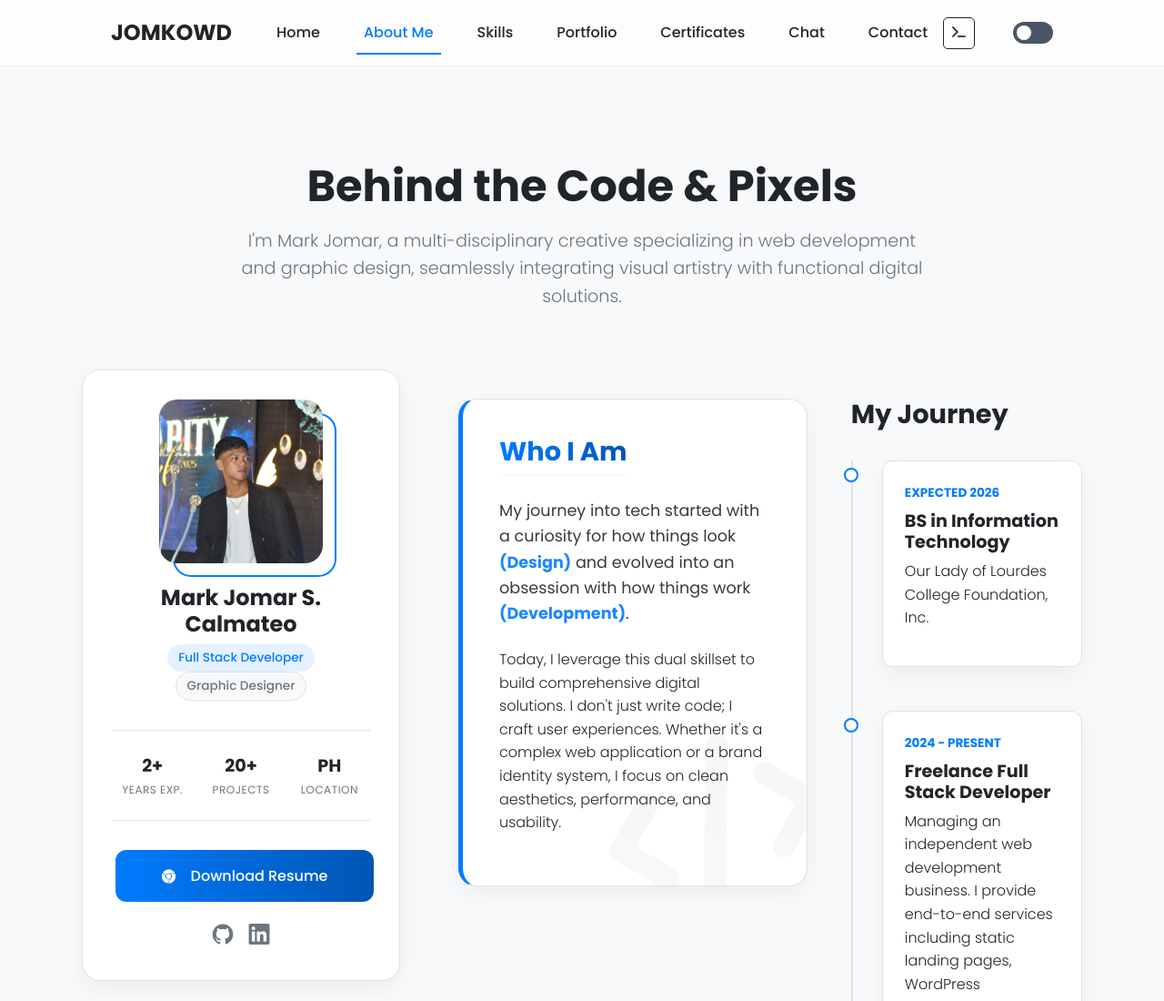
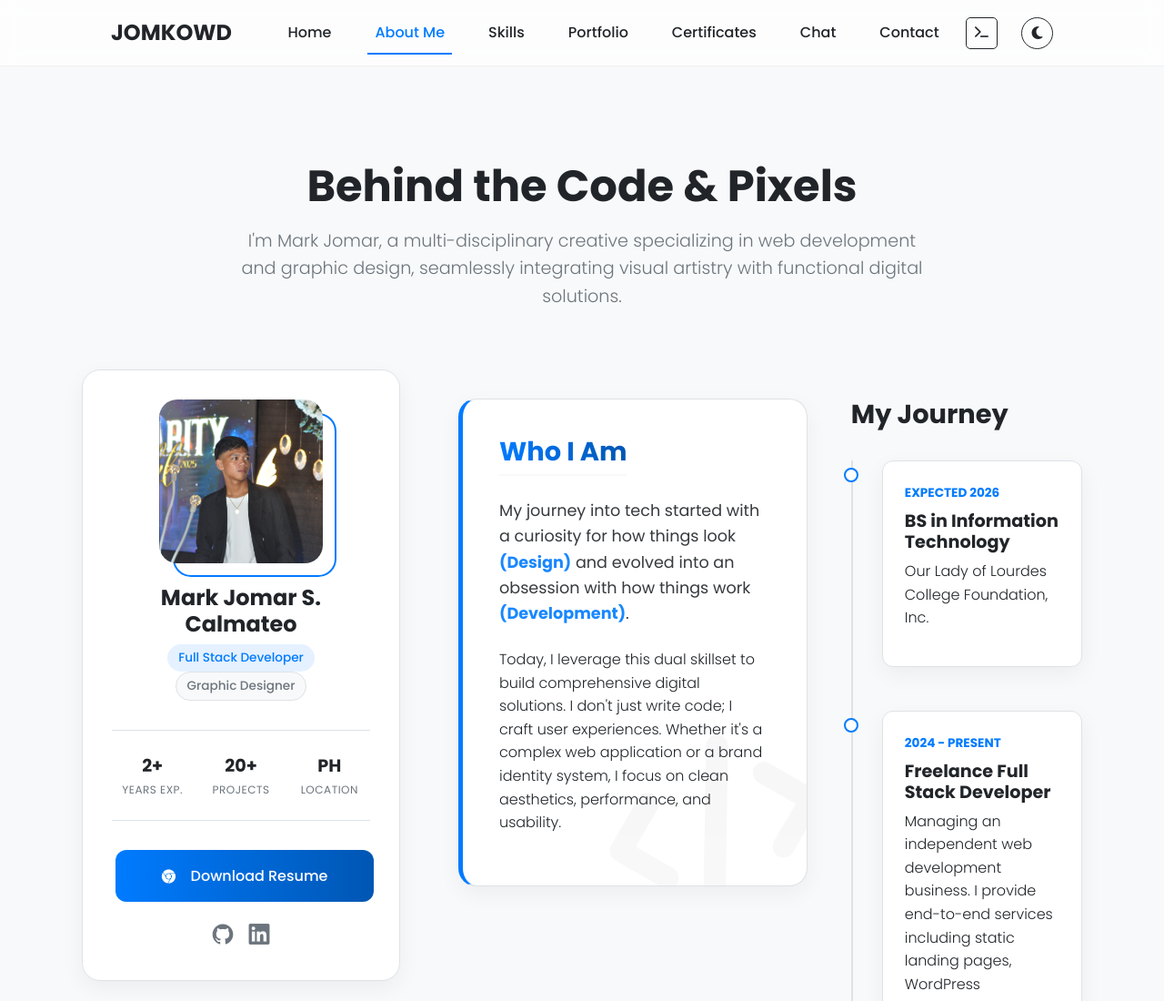
Before and after one commit to Jom-kowd/port, a plain HTML site: page about.html in a window 1280 px wide. Shown: the top 1100 px of the page at 91% size. Drawn offline with nearby package versions, Linux system fonts and the light colour scheme.

Commit message:
changing the slider to icon

```diff
--- a/about.html
+++ b/about.html
@@ -38,12 +38,10 @@
                     <i class="fa-solid fa-terminal"></i>
                 </button>
 
-                <div class="theme-switch-wrapper">
-                    <label class="theme-switch" for="theme-toggle">
-                        <input type="checkbox" id="theme-toggle" />
-                        <span class="slider round"></span>
-                    </label>
-                </div>
+                <button id="theme-toggle-btn" class="theme-btn" aria-label="Toggle Dark Mode">
+                    <i class="fa-solid fa-moon"></i>
+                </button>
+
                 <div class="hamburger">
                     <div class="line"></div>
                     <div class="line"></div>
--- a/css/dark-mode.css
+++ b/css/dark-mode.css
@@ -61,62 +61,7 @@ body.dark-mode .skill-item span {
     color: var(--light-text);
 }
 
-/* --- Theme Toggle Switch Styles --- */
-/* (This section is unchanged, but included for completeness) */
-.theme-switch-wrapper {
-    display: flex;
-    align-items: center;
-    margin-left: 1rem;
-}
 
-.theme-switch {
-    display: inline-block;
-    height: 24px;
-    position: relative;
-    width: 44px;
-}
-
-.theme-switch input {
-    display: none;
-}
-
-.slider {
-    background-color: #4A5568; /* Darker grey for off state */
-    bottom: 0;
-    cursor: pointer;
-    left: 0;
-    position: absolute;
-    right: 0;
-    top: 0;
-    transition: .4s;
-}
-
-.slider:before {
-    background-color: #fff;
-    bottom: 4px;
-    content: "";
-    height: 16px;
-    left: 4px;
-    position: absolute;
-    transition: .4s;
-    width: 16px;
-}
-
-input:checked + .slider {
-    background-color: var(--primary-color);
-}
-
-input:checked + .slider:before {
-    transform: translateX(20px);
-}
-
-.slider.round {
-    border-radius: 34px;
-}
-
-.slider.round:before {
-    border-radius: 50%;
-}
 
 /* --- Add this to the end of dark-mode.css --- */
 
@@ -495,3 +440,15 @@ body.dark-mode .back-link {
 body.dark-mode .back-link:hover {
     color: var(--primary-color);
 }
+
+/* --- Theme Button in Dark Mode --- */
+body.dark-mode .theme-btn {
+    border-color: var(--light-text);
+    color: var(--light-text);
+}
+
+body.dark-mode .theme-btn:hover {
+    background-color: var(--primary-color);
+    color: var(--dark-bg); /* Dark icon on bright button */
+    box-shadow: 0 0 15px rgba(100, 255, 218, 0.4);
+}
--- a/css/style.css
+++ b/css/style.css
@@ -3026,3 +3026,27 @@ body.dark-mode .cta-modern-card p {
     outline: none;
     caret-color: #0f0; /* Green blinking cursor */
 }
+
+/* --- New Theme Button (Sun/Moon) --- */
+.theme-btn {
+    background: transparent;
+    border: 1px solid var(--dark-text);
+    color: var(--dark-text);
+    width: 35px;
+    height: 35px;
+    border-radius: 50%;
+    cursor: pointer;
+    display: flex;
+    align-items: center;
+    justify-content: center;
+    font-size: 1rem;
+    transition: all 0.3s ease;
+}
+
+.theme-btn:hover {
+    background-color: var(--primary-color);
+    border-color: var(--primary-color);
+    color: #fff;
+    transform: rotate(15deg);
+    box-shadow: 0 0 10px rgba(0,0,0,0.1);
+}
--- a/js/theme-toggle.js
+++ b/js/theme-toggle.js
@@ -1,59 +1,61 @@
-// This script runs after the DOM is fully loaded
 document.addEventListener('DOMContentLoaded', () => {
 
-    const themeToggle = document.getElementById('theme-toggle');
+    const themeBtn = document.getElementById('theme-toggle-btn');
+    const themeIcon = themeBtn ? themeBtn.querySelector('i') : null;
     const storageKey = 'theme-preference';
 
-    // This function applies the theme by adding/removing the 'dark-mode' class
-    const applyTheme = (theme) => {
-        document.body.classList.toggle('dark-mode', theme === 'dark');
-        // Also update the toggle's checked state
-        if (themeToggle) {
-            themeToggle.checked = (theme === 'dark');
+    // --- Helper: Update the Icon (Moon <-> Sun) ---
+    const updateIcon = (isDark) => {
+        if (!themeIcon) return;
+
+        if (isDark) {
+            themeIcon.classList.remove('fa-moon');
+            themeIcon.classList.add('fa-sun');
+        } else {
+            themeIcon.classList.remove('fa-sun');
+            themeIcon.classList.add('fa-moon');
         }
     };
 
-    // This function gets the preference from localStorage
-    const getThemePreference = () => {
-        return localStorage.getItem(storageKey);
+    // --- Helper: Apply the theme ---
+    const applyTheme = (theme) => {
+        const isDark = (theme === 'dark');
+
+        // 1. Toggle Body Class
+        document.body.classList.toggle('dark-mode', isDark);
+
+        // 2. Update Icon
+        updateIcon(isDark);
     };
 
-    // This function saves the preference to localStorage
-    const setThemePreference = (theme) => {
-        localStorage.setItem(storageKey, theme);
+    // --- 1. Load Preference on Start ---
+    const initializeTheme = () => {
+        const savedTheme = localStorage.getItem(storageKey);
+
+        // Check saved OR system preference
+        const systemPrefersDark = window.matchMedia('(prefers-color-scheme: dark)').matches;
+
+        if (savedTheme === 'dark' || (!savedTheme && systemPrefersDark)) {
+            applyTheme('dark');
+        } else {
+            applyTheme('light');
+        }
     };
 
-    // This function determines the theme to apply on load
-    const initializeTheme = () => {
-        const savedTheme = getThemePreference();
-        // We get the OS preference *only* if no theme is saved
-        const osTheme = window.matchMedia('(prefers-color-scheme: dark)').matches ? 'dark' : 'light';
-
-        // Priority: 1. Saved in localStorage, 2. OS preference
-        const themeToApply = savedTheme || osTheme;
-
-        applyTheme(themeToApply);
-    };
-
-    // Run the initialization on first load
     initializeTheme();
 
-    // Add event listener for the toggle switch
-    if (themeToggle) {
-        themeToggle.addEventListener('change', () => {
-            const newTheme = themeToggle.checked ? 'dark' : 'light';
-            setThemePreference(newTheme);
+    // --- 2. Handle Click Event ---
+    if (themeBtn) {
+        themeBtn.addEventListener('click', () => {
+            // Check if we are currently in dark mode
+            const isDark = document.body.classList.contains('dark-mode');
+
+            // Toggle to the opposite
+            const newTheme = isDark ? 'light' : 'dark';
+
+            // Apply and Save
             applyTheme(newTheme);
+            localStorage.setItem(storageKey, newTheme);
         });
     }
-
-    // Optional: Listen for changes in OS preference
-    window.matchMedia('(prefers-color-scheme: dark)').addEventListener('change', (e) => {
-        // Only change if the user hasn't set a preference
-        if (!getThemePreference()) {
-            const newTheme = e.matches ? 'dark' : 'light';
-            applyTheme(newTheme);
-        }
-    });
-
 });
```
Also changed, not shown: certificates.html (+4 -6 lines), contact.html (+4 -6 lines), global-chat.html (+4 -6 lines), index.html (+4 -6 lines), portfolio.html (+4 -6 lines), project-detail.html (+4 -6 lines), skills.html (+4 -6 lines).
